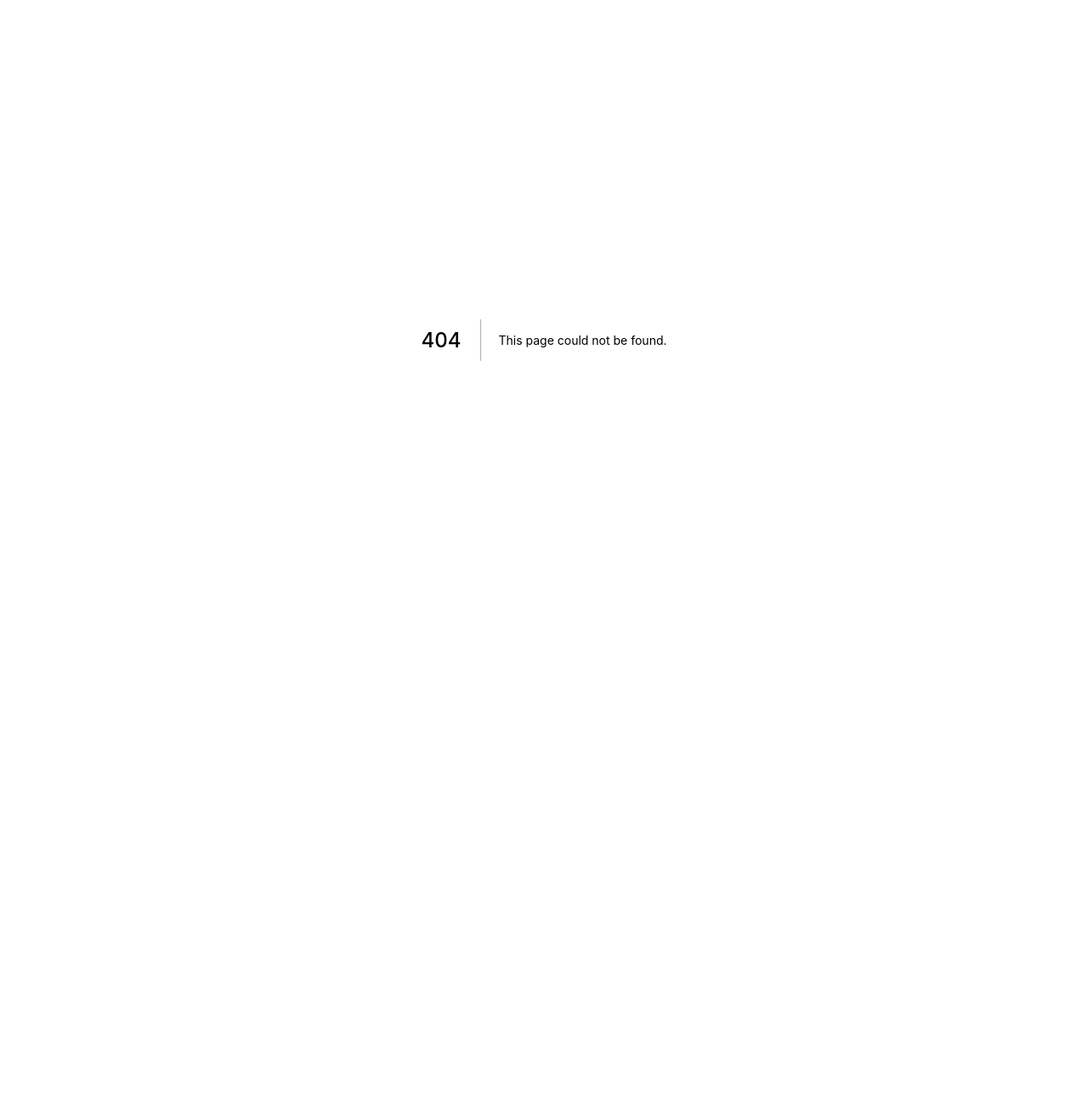
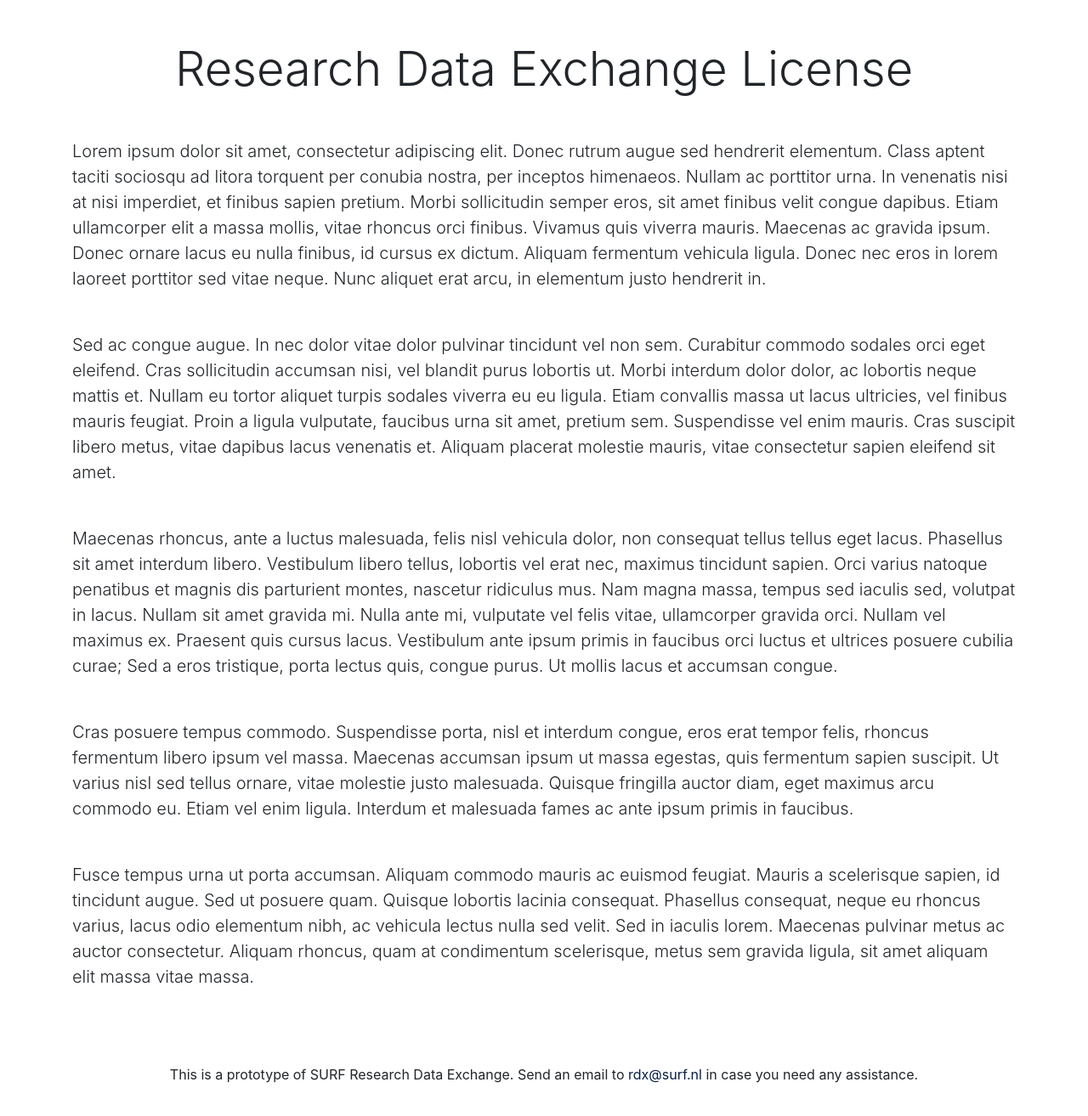
Before and after one commit to sara-nl/research-data-exchange, a Next.js app in the folder frontend/: page /license in a window 1280 px wide. Before the commit this address had no page. Shown: the top 1314 px of the page at 85% size. Before the commit the page ends 800 px from the top, so only its background shows below. Built offline with nearby package versions, Linux system fonts and the light colour scheme.

Commit message:
Added license page

```diff
--- /dev/null
+++ b/frontend/pages/license.tsx
@@ -0,0 +1,88 @@
+import React from 'react';
+import Footer from '../components/footer';
+import Head from 'next/head';
+import { Carousel, Col, Container, Row } from 'react-bootstrap';
+
+const Home: React.FC = () => (
+  <main>
+    <Head>
+      <link
+        rel="shortcut icon"
+        href="/images/rdx-logo.png"
+        type="image/x-icon"
+      />
+      <title>Research Data Exchange MVP</title>
+    </Head>
+    <section className="mt-5">
+      <Container>
+        <Row className="mt-5">
+          <Col>
+            <h2 className="display-4 text-center">
+              Research Data Exchange License
+            </h2>
+            <p className="lead mt-5">
+              Lorem ipsum dolor sit amet, consectetur adipiscing elit. Donec
+              rutrum augue sed hendrerit elementum. Class aptent taciti sociosqu
+              ad litora torquent per conubia nostra, per inceptos himenaeos.
+              Nullam ac porttitor urna. In venenatis nisi at nisi imperdiet, et
+              finibus sapien pretium. Morbi sollicitudin semper eros, sit amet
+              finibus velit congue dapibus. Etiam ullamcorper elit a massa
+              mollis, vitae rhoncus orci finibus. Vivamus quis viverra mauris.
+              Maecenas ac gravida ipsum. Donec ornare lacus eu nulla finibus, id
+              cursus ex dictum. Aliquam fermentum vehicula ligula. Donec nec
+              eros in lorem laoreet porttitor sed vitae neque. Nunc aliquet erat
+              arcu, in elementum justo hendrerit in.
+            </p>
+            <p className="lead mt-5">
+              Sed ac congue augue. In nec dolor vitae dolor pulvinar tincidunt
+              vel non sem. Curabitur commodo sodales orci eget eleifend. Cras
+              sollicitudin accumsan nisi, vel blandit purus lobortis ut. Morbi
+              interdum dolor dolor, ac lobortis neque mattis et. Nullam eu
+              tortor aliquet turpis sodales viverra eu eu ligula. Etiam
+              convallis massa ut lacus ultricies, vel finibus mauris feugiat.
+              Proin a ligula vulputate, faucibus urna sit amet, pretium sem.
+              Suspendisse vel enim mauris. Cras suscipit libero metus, vitae
+              dapibus lacus venenatis et. Aliquam placerat molestie mauris,
+              vitae consectetur sapien eleifend sit amet.
+            </p>
+            <p className="lead mt-5">
+              Maecenas rhoncus, ante a luctus malesuada, felis nisl vehicula
+              dolor, non consequat tellus tellus eget lacus. Phasellus sit amet
+              interdum libero. Vestibulum libero tellus, lobortis vel erat nec,
+              maximus tincidunt sapien. Orci varius natoque penatibus et magnis
+              dis parturient montes, nascetur ridiculus mus. Nam magna massa,
+              tempus sed iaculis sed, volutpat in lacus. Nullam sit amet gravida
+              mi. Nulla ante mi, vulputate vel felis vitae, ullamcorper gravida
+              orci. Nullam vel maximus ex. Praesent quis cursus lacus.
+              Vestibulum ante ipsum primis in faucibus orci luctus et ultrices
+              posuere cubilia curae; Sed a eros tristique, porta lectus quis,
+              congue purus. Ut mollis lacus et accumsan congue.
+            </p>
+            <p className="lead mt-5">
+              Cras posuere tempus commodo. Suspendisse porta, nisl et interdum
+              congue, eros erat tempor felis, rhoncus fermentum libero ipsum vel
+              massa. Maecenas accumsan ipsum ut massa egestas, quis fermentum
+              sapien suscipit. Ut varius nisl sed tellus ornare, vitae molestie
+              justo malesuada. Quisque fringilla auctor diam, eget maximus arcu
+              commodo eu. Etiam vel enim ligula. Interdum et malesuada fames ac
+              ante ipsum primis in faucibus.
+            </p>
+            <p className="lead mt-5">
+              Fusce tempus urna ut porta accumsan. Aliquam commodo mauris ac
+              euismod feugiat. Mauris a scelerisque sapien, id tincidunt augue.
+              Sed ut posuere quam. Quisque lobortis lacinia consequat. Phasellus
+              consequat, neque eu rhoncus varius, lacus odio elementum nibh, ac
+              vehicula lectus nulla sed velit. Sed in iaculis lorem. Maecenas
+              pulvinar metus ac auctor consectetur. Aliquam rhoncus, quam at
+              condimentum scelerisque, metus sem gravida ligula, sit amet
+              aliquam elit massa vitae massa.
+            </p>
+          </Col>
+        </Row>
+      </Container>
+    </section>
+    <Footer />
+  </main>
+);
+
+export default Home;
```
